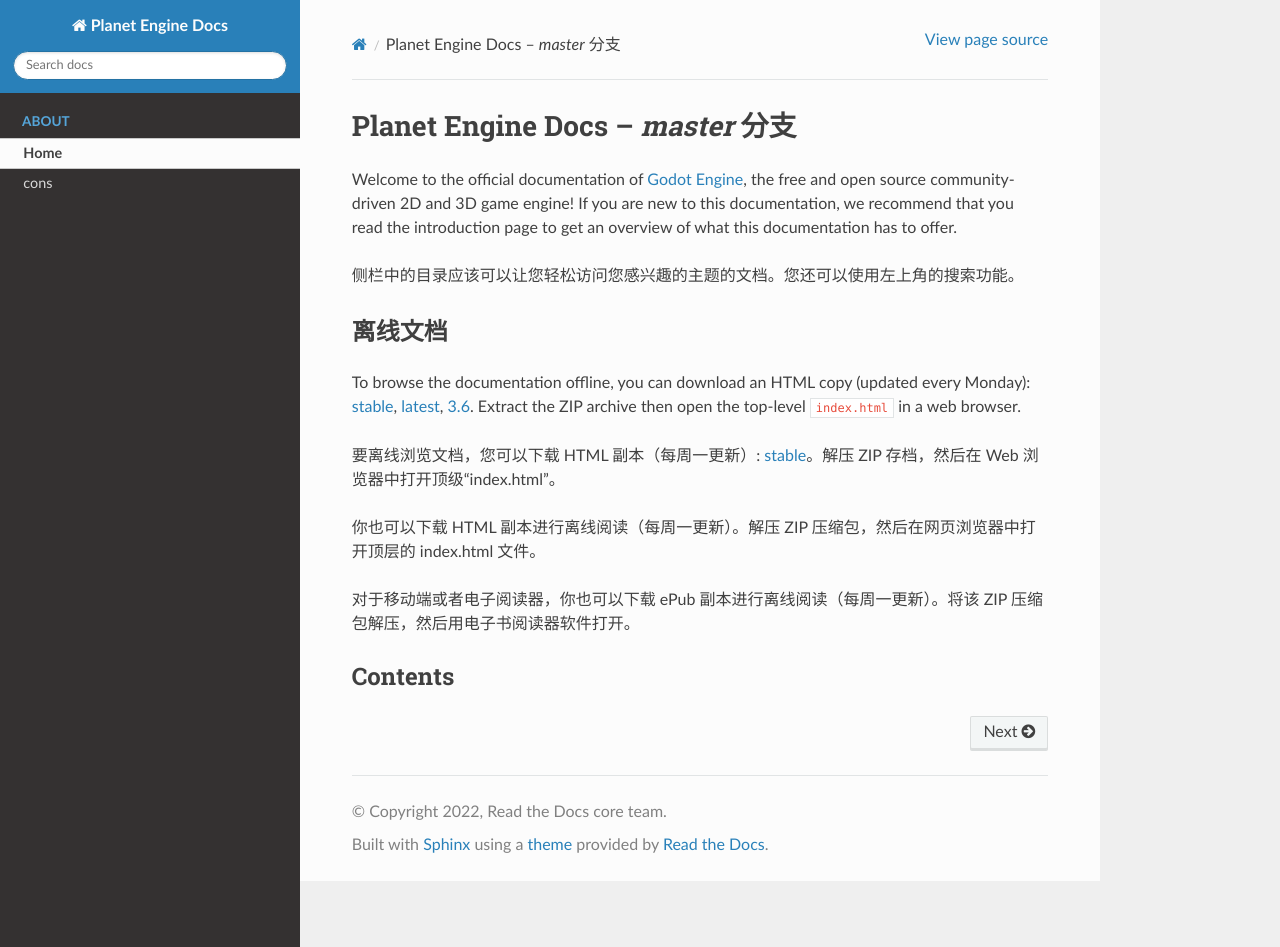
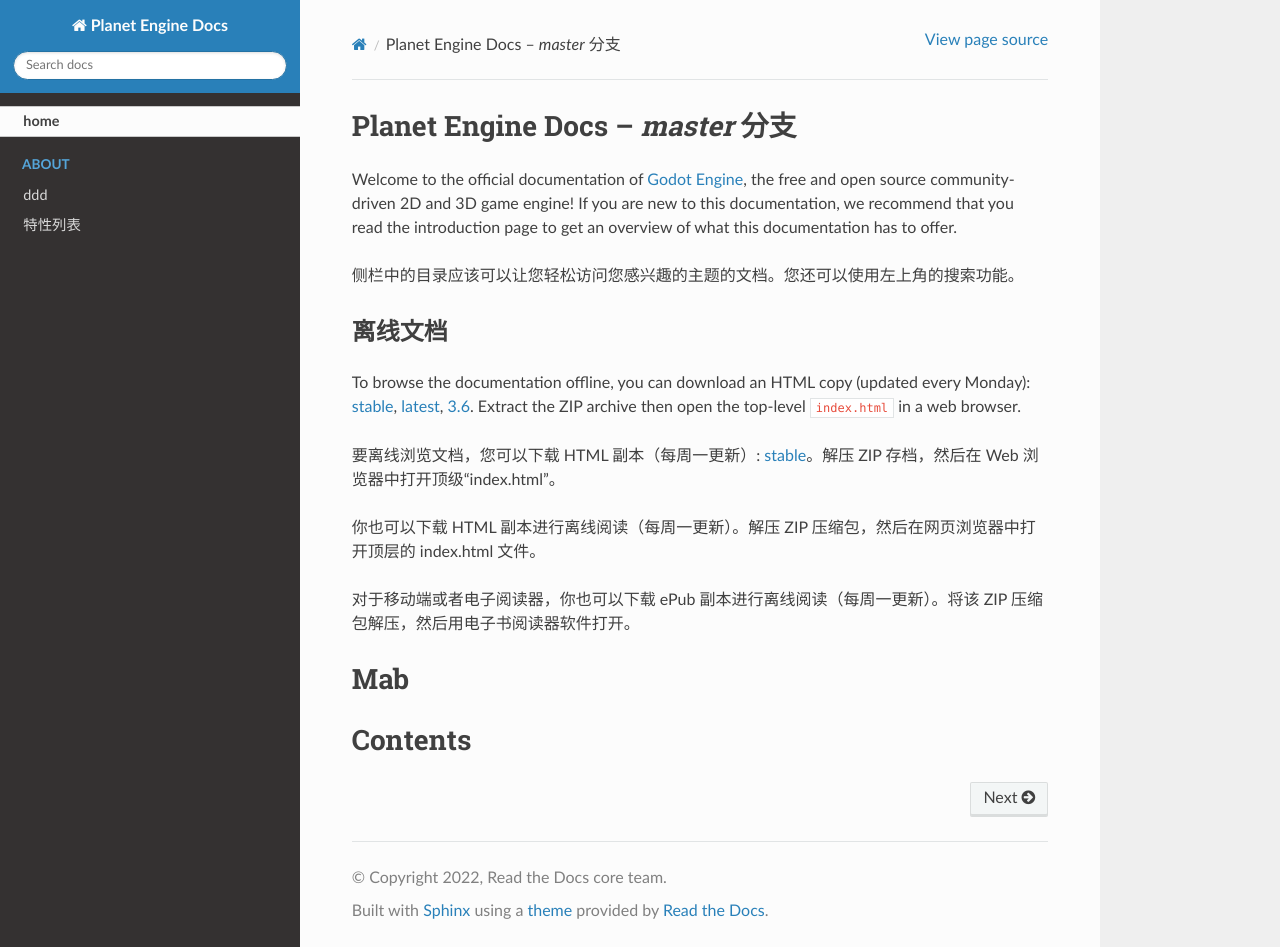
Before and after one commit to Heculen/Planet-Engine-Docs, a Sphinx documentation site: the page built from docs/index.rst, in a window 1280 px wide and 947 px high. Built offline with Sphinx 7.4.7 and the Read the Docs theme 3.1.0, drawn with Linux system fonts in a browser that asks for light colours.

Commit message:
Update index.rst

```diff
--- a/docs/index.rst
+++ b/docs/index.rst
@@ -1,12 +1,21 @@
 .. include:: ../README.rst
 
-Contents
---------
+Mab
+=========
 .. toctree::
    :hidden:
-   :maxdepth: 1
-   :caption: About
+   :maxdepth: 2
+   :name: sec-home
+
+   home<self>
+
+Contents
+===========
+.. toctree::
+   :hidden:
+   :maxdepth: 2
+   :caption: about
    :name: sec-general
 
-   Home <self>
-   about/index
+   about/ddd
+   about/特性列表
```
